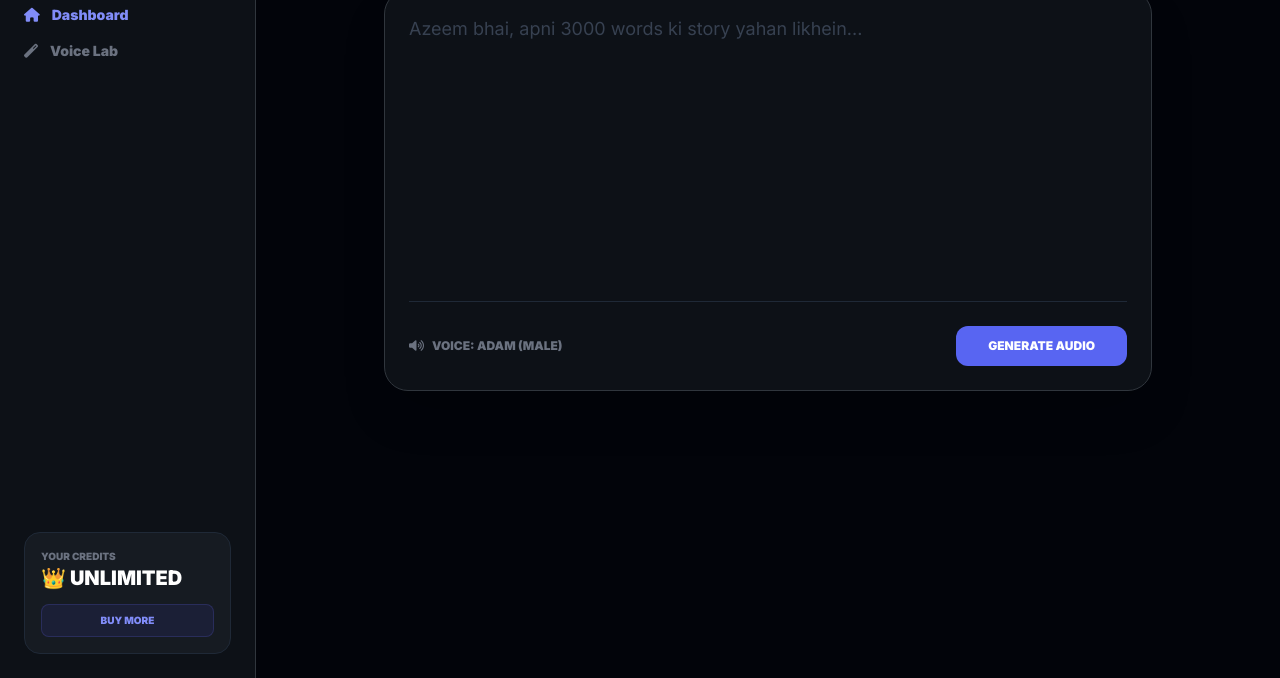
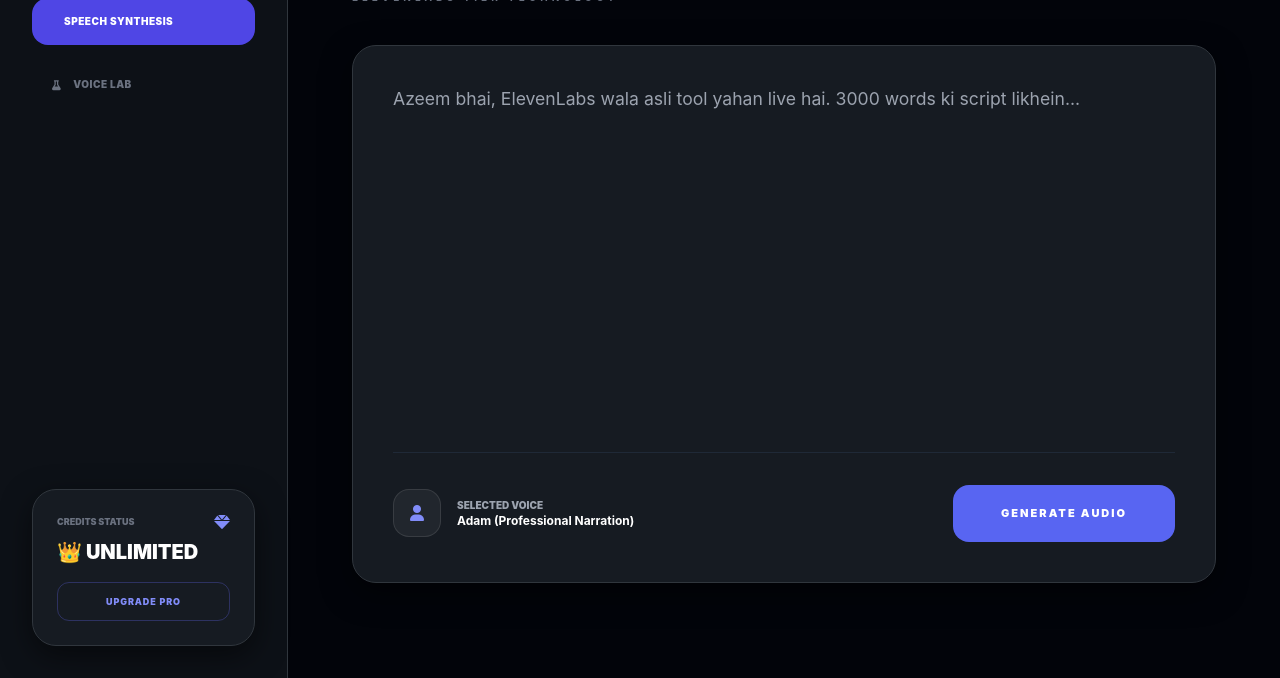
Before and after one commit to kasimsuri5-bit/azeem-studio, a plain HTML site: page index.html in a window 1280 px wide. Shown: the part 122-800 px from the top of the page. Drawn offline with nearby package versions, Linux system fonts and the light colour scheme.

Commit message:
Update index.html

```diff
--- a/index.html
+++ b/index.html
@@ -3,76 +3,65 @@
 <head>
     <meta charset="UTF-8">
     <meta name="viewport" content="width=device-width, initial-scale=1.0">
-    <title>Azeem Studio Pro | AI Voice</title>
+    <title>ElevenLabs Premium | Azeem Studio</title>
     <script src="https://cdn.tailwindcss.com"></script>
     <link href="https://cdnjs.cloudflare.com/ajax/libs/font-awesome/6.0.0/css/all.min.css" rel="stylesheet">
     <style>
-        @import url('https://fonts.googleapis.com/css2?family=Inter:wght@400;900&display=swap');
-        body { font-family: 'Inter', sans-serif; background-color: #02040a; color: #e6edf3; }
-        .premium-card { background: #0d1117; border: 1px solid #30363d; border-radius: 24px; }
-        .btn-pay { background: #5865f2; color: white; transition: 0.3s; }
-        .btn-pay:hover { background: #4752c4; transform: scale(1.02); }
+        body { background-color: #02040a; color: #e6edf3; font-family: 'Inter', sans-serif; }
+        .sidebar { background: #0d1117; border-right: 1px solid #30363d; }
+        .glass-card { background: #161b22; border: 1px solid #30363d; border-radius: 24px; box-shadow: 0 10px 30px rgba(0,0,0,0.5); }
+        .btn-primary { background: #5865f2; color: white; transition: 0.3s; }
+        .btn-primary:hover { background: #4752c4; transform: scale(1.02); }
+        .custom-textarea { background: transparent; border: none; outline: none; resize: none; font-size: 1.1rem; }
     </style>
 </head>
 <body class="flex h-screen overflow-hidden">
-
-    <aside class="w-64 bg-[#0d1117] border-r border-[#30363d] p-6 flex flex-col">
-        <div class="flex items-center space-x-2 mb-10 text-indigo-500">
-            <i class="fas fa-microphone-alt text-2xl"></i>
-            <span class="font-black uppercase tracking-tighter text-white">Azeem Studio</span>
+    <aside class="w-72 sidebar p-8 flex flex-col">
+        <div class="flex items-center space-x-3 mb-12">
+            <div class="bg-indigo-600 p-2 rounded-xl"><i class="fas fa-microphone-alt"></i></div>
+            <h1 class="text-sm font-black uppercase tracking-widest text-white italic">Azeem Studio</h1>
         </div>
-
         <nav class="flex-1 space-y-4">
-            <div class="text-[10px] font-bold text-gray-500 uppercase tracking-widest">Main Menu</div>
-            <a href="#" class="flex items-center text-indigo-400 font-bold text-sm"><i class="fas fa-house mr-3"></i> Dashboard</a>
-            <a href="#" class="flex items-center text-gray-500 hover:text-white font-bold text-sm"><i class="fas fa-magic mr-3"></i> Voice Lab</a>
+            <button class="w-full text-left px-5 py-4 rounded-2xl bg-indigo-600 text-white text-[10px] font-black uppercase tracking-wider flex items-center">
+                <i class="fas fa-sparkles mr-3"></i> Speech Synthesis
+            </button>
+            <button class="w-full text-left px-5 py-4 rounded-2xl text-gray-500 hover:bg-gray-800 text-[10px] font-black uppercase tracking-wider flex items-center">
+                <i class="fas fa-flask mr-3"></i> Voice Lab
+            </button>
         </nav>
-
-        <div class="bg-[#161b22] p-4 rounded-2xl border border-gray-800">
-            <p class="text-[10px] font-black text-gray-500 uppercase">Your Credits</p>
-            <p class="text-xl font-black text-white">👑 UNLIMITED</p>
-            <button onclick="document.getElementById('payModal').style.display='flex'" class="w-full mt-3 py-2 bg-indigo-600/10 text-indigo-400 border border-indigo-500/20 rounded-lg text-[10px] font-black uppercase">Buy More</button>
+        <div class="glass-card p-6 mt-auto">
+            <div class="flex justify-between items-center mb-2">
+                <span class="text-[9px] font-black text-gray-500 uppercase">Credits Status</span>
+                <i class="fas fa-gem text-indigo-400"></i>
+            </div>
+            <div class="text-xl font-black text-white">👑 UNLIMITED</div>
+            <button class="w-full mt-4 py-3 border border-indigo-500/30 text-indigo-400 rounded-xl text-[9px] font-black uppercase tracking-widest hover:bg-indigo-600 hover:text-white">Upgrade Pro</button>
         </div>
     </aside>
 
-    <main class="flex-1 p-10 overflow-y-auto">
-        <div class="max-w-3xl mx-auto">
-            <h2 class="text-4xl font-black mb-8 uppercase tracking-tighter">Create News Script</h2>
+    <main class="flex-1 p-16 overflow-y-auto flex flex-col items-center">
+        <div class="w-full max-w-4xl space-y-10">
+            <div class="flex justify-between items-end">
+                <div>
+                    <h2 class="text-4xl font-black tracking-tighter uppercase">Synthesis Master</h2>
+                    <p class="text-[10px] text-gray-500 font-bold uppercase tracking-[4px] mt-2">ElevenLabs Tier Technology</p>
+                </div>
+            </div>
 
-            <div class="premium-card p-6 shadow-2xl">
-                <textarea class="w-full h-64 bg-transparent border-none outline-none text-lg text-white placeholder-gray-700 resize-none" placeholder="Azeem bhai, apni 3000 words ki story yahan likhein..."></textarea>
-
-                <div class="mt-6 pt-6 border-t border-gray-800 flex justify-between items-center">
-                    <div class="flex items-center space-x-2 text-gray-500 text-xs font-bold uppercase">
-                        <i class="fas fa-volume-up"></i>
-                        <span>Voice: Adam (Male)</span>
+            <div class="glass-card p-10">
+                <textarea class="w-full h-80 custom-textarea text-white" placeholder="Azeem bhai, ElevenLabs wala asli tool yahan live hai. 3000 words ki script likhein..."></textarea>
+                <div class="mt-10 pt-8 border-t border-gray-800 flex justify-between items-center">
+                    <div class="flex items-center space-x-4">
+                         <div class="w-12 h-12 bg-white/5 rounded-2xl flex items-center justify-center text-indigo-400 border border-white/10"><i class="fas fa-user"></i></div>
+                         <div>
+                             <p class="text-[10px] font-black uppercase text-gray-400">Selected Voice</p>
+                             <p class="text-xs font-bold text-white">Adam (Professional Narration)</p>
+                         </div>
                     </div>
-                    <button class="btn-pay px-8 py-3 rounded-xl font-black uppercase text-xs">Generate Audio</button>
+                    <button class="btn-primary px-12 py-5 rounded-2xl font-black text-[11px] uppercase tracking-[2px]">Generate Audio</button>
                 </div>
             </div>
         </div>
     </main>
-
-    <div id="payModal" style="display:none;" class="fixed inset-0 bg-black/90 items-center justify-center z-50 p-6">
-        <div class="bg-[#0d1117] border border-gray-800 p-10 rounded-[40px] max-w-sm w-full text-center relative">
-            <button onclick="document.getElementById('payModal').style.display='none'" class="absolute top-5 right-5 text-gray-500 hover:text-white"><i class="fas fa-times"></i></button>
-            <h3 class="text-2xl font-black uppercase mb-2">Recharge Now</h3>
-            <p class="text-xs text-gray-500 font-bold mb-8">Paisa direct Azeem bhai ke bank mein jaye ga</p>
-
-            <div class="space-y-3 mb-8">
-                <div class="p-4 bg-gray-900 border border-gray-800 rounded-2xl flex justify-between items-center">
-                    <span class="font-bold text-sm">Starter Pack</span>
-                    <span class="text-indigo-400 font-black">PKR 1,500</span>
-                </div>
-                <div class="p-4 bg-gray-900 border border-indigo-500 rounded-2xl flex justify-between items-center">
-                    <span class="font-bold text-sm">Pro Pack</span>
-                    <span class="text-indigo-400 font-black">PKR 4,500</span>
-                </div>
-            </div>
-
-            <button class="w-full btn-pay py-4 rounded-2xl font-black uppercase tracking-widest text-xs">Pay via JazzCash</button>
-        </div>
-    </div>
-
 </body>
 </html>
```
